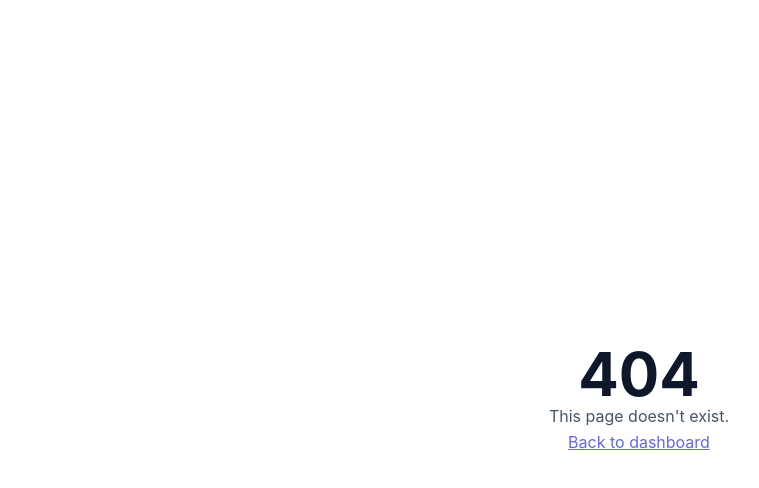
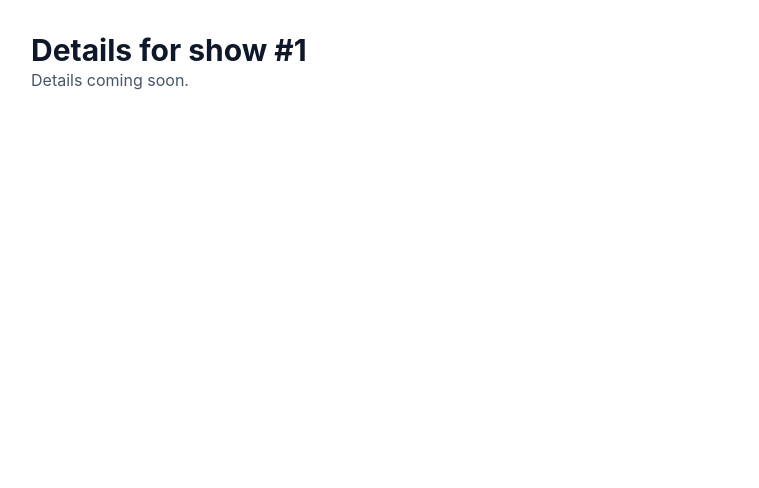
Before and after one commit to telmanagababov/tv-show-board, a Vue app: page /details/1 in a window 1280 px wide. Before the commit this address had no page. Shown: the top 488 px of the page, without its empty margins (1-760 px from the left). Built offline with nearby package versions, Linux system fonts and the light colour scheme.

Commit message:
refactor(structure): move routes definition to root

```diff
--- a/src/features/details/DetailsView.vue
+++ b/src/features/details/DetailsView.vue
@@ -6,7 +6,7 @@ const route = useRoute()
 
 <template>
   <main class="bg-bg text-fg min-h-screen p-8">
-    <h1 class="text-3xl font-bold">Show #{{ route.params.id }}</h1>
-    <p class="text-fg-muted mt-4">Show detail coming soon.</p>
+    <h1 class="text-3xl font-bold">Details for show #{{ route.params.id }}</h1>
+    <p class="text-fg-muted mt-4">Details coming soon.</p>
   </main>
 </template>
--- a/src/main.ts
+++ b/src/main.ts
@@ -4,7 +4,7 @@ import { createApp } from 'vue'
 import { createPinia } from 'pinia'
 
 import App from './App.vue'
-import router from './router'
+import router from './routes'
 
 const app = createApp(App)
 
--- a/src/router/index.ts
+++ b/src/routes.ts
@@ -9,7 +9,7 @@ const router = createRouter({
       component: () => import('@/features/dashboard/DashboardView.vue'),
     },
     {
-      path: '/show/:id',
+      path: '/details/:id',
       name: 'details',
       component: () => import('@/features/details/DetailsView.vue'),
     },
```
Also changed, not shown: 2 other files (tests, documents, lock files or other folders).
